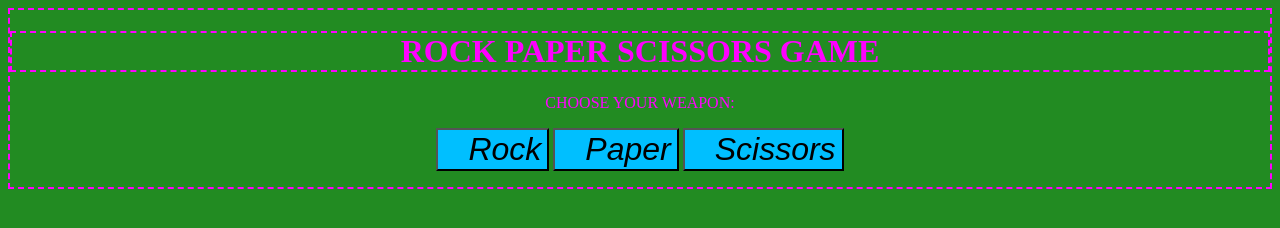
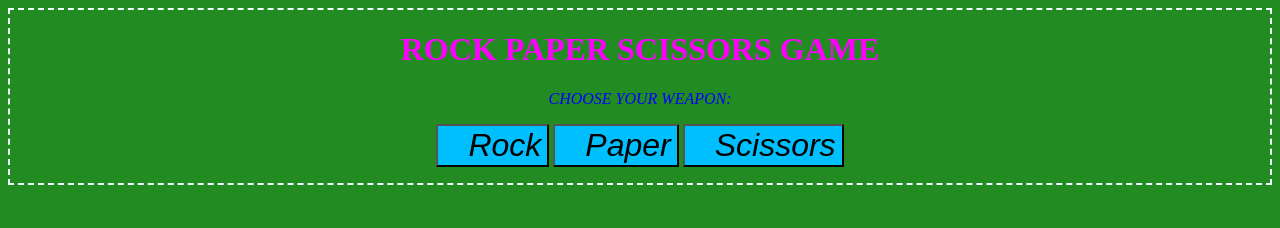
Before and after one commit to yaregalnebere/IP_PROJECT, a plain HTML site: page GROUP 4/game.html in a window 1280 px wide. Drawn offline with Linux system fonts and the light colour scheme.

Commit message:
EDIT CSS

```diff
--- a/GROUP 4/game.html
+++ b/GROUP 4/game.html
@@ -21,17 +21,22 @@ color: azure;
             border: 2px solid;
             border-style: dashed;
         }
-        .b{
+        .R{
           color: fuchsia;
           text-align: center;
           text-transform: uppercase;
+        }
+        .F{
+          color: blue;
+          text-transform: uppercase;
+          font-style: italic;
         }
     </style>
   </head>
   <body>
     <div class="b">
-    <h1 class="b">Rock Paper Scissors Game</h1>
-    <p>Choose your weapon:</p>
+    <h1 class="R">Rock Paper Scissors Game</h1>
+    <p class="F">Choose your weapon:</p>
     <button onclick="play('rock')">Rock</button>
     <button onclick="play('paper')">Paper</button>
     <button onclick="play('scissors')">Scissors</button>
```
